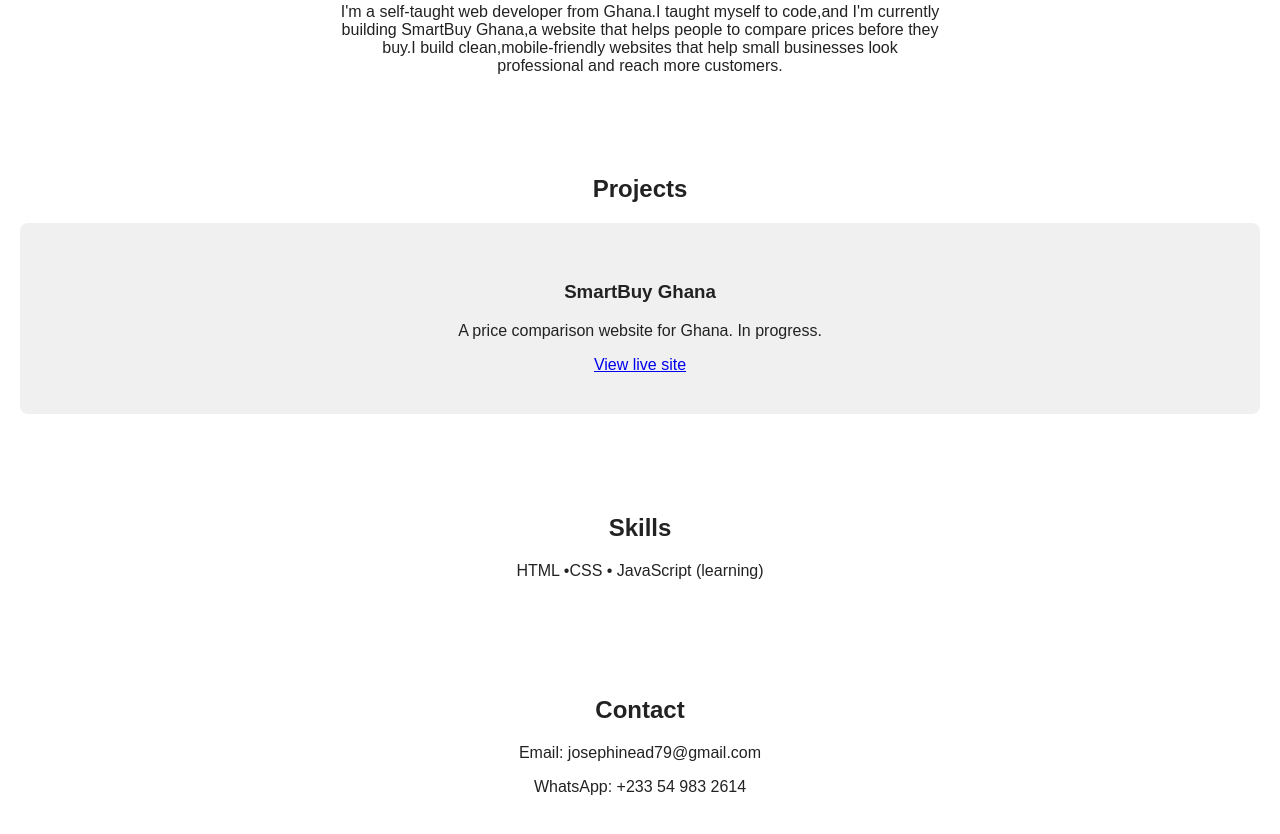
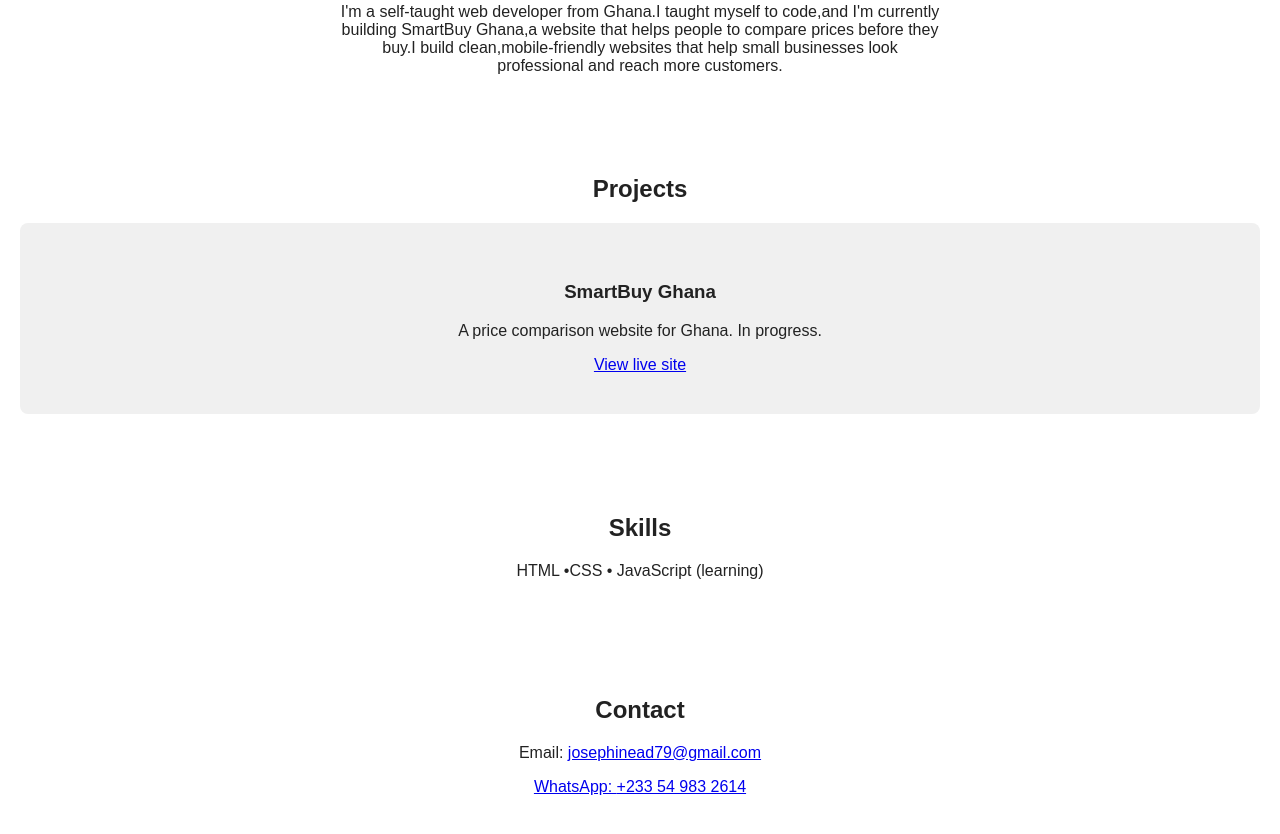
Before and after one commit to josephinead79-lab/josephinead79-lab.github.io, a plain HTML site: page index.html in a window 1280 px wide. Shown: the part 357-1191 px from the top of the page. Drawn offline with Linux system fonts and the light colour scheme.

Commit message:
Update index.html

```diff
--- a/index.html
+++ b/index.html
@@ -39,8 +39,8 @@
 
          <section id="contact">
             <h2>Contact</h2>
-            <p>Email: josephinead79@gmail.com</p>
-            <p>WhatsApp: +233 54 983 2614</p>
+            <p>Email: <a href=="mailto:josephinead79@gmail.com">josephinead79@gmail.com</p>
+            <p>WhatsApp: <a href="https://wa.me/233549832614">+233 54 983 2614</p>
             </section>
 
             </body>
```
